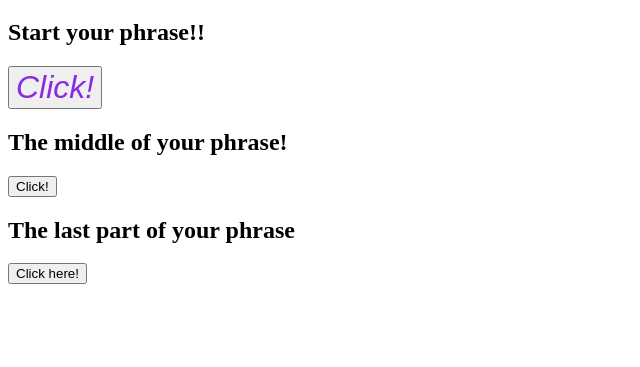
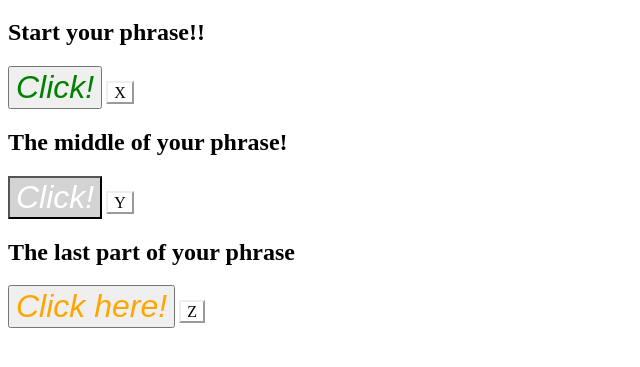
Before and after one commit to ajmccredie/The-Irish-Hexanator, a plain HTML site: page index.html in a window 1280 px wide. Shown: the part 61-428 px from the top of the page, without its empty margins (0-640 px from the left). Drawn offline with Linux system fonts and the light colour scheme.

Commit message:
add classess to sections, buttons and outputs, with css style to output elements

```diff
--- a/assets/css/style.css
+++ b/assets/css/style.css
@@ -10,8 +10,36 @@ h1 {
     color: blueviolet;
 }
 
+.sections {
+
+}
+
+.button {
+
+}
+
+.output {
+    margin: 0em;
+    padding: 1px 6px;
+    border-width: 2px;
+    border-style: outset;
+}
+
 #firstButton {
     font-size: 2rem;
     font-style: italic;
-    color: blueviolet;
+    color: green;
 }
+
+#secondButton {
+    font-size: 2rem;
+    font-style: italic;
+    color: white;
+    background-color: lightgrey;
+}
+
+#thirdButton {
+    font-size: 2rem;
+    font-style: italic;
+    color: orange;
+}
--- a/index.html
+++ b/index.html
@@ -10,43 +10,45 @@
 
   <h1>This is the Project 2 Deliverable!</h1>
 
-  <section>
+  <section class="sections">
     <div>
       <h2>Start your phrase!!</h2>
 
-      <button id="firstButton">
+      <button class="button" id="firstButton">
           Click!
       </button>
 
-      <output id="firstOutput">
-
+      <output class="output" id="firstOutput">
+          X
       </output>
     </div>
 
   </section>
 
-  <section>
+  <section class="sections">
     <div>
       <h2>The middle of your phrase!</h2>
 
-      <button id="secondButton">
+      <button class="button" id="secondButton">
         Click!
       </button>
 
-      <output id="secondOutput">
-
+      <output class="output" id="secondOutput">
+        Y
       </output>
     </div>
   </section>
 
-  <section>
+  <section class="sections">
+    <div>
+      <h2>The last part of your phrase</h2>
 
-    <h2>The last part of your phrase</h2>
-    <div>
-      <button id="thirdButton">
+      <button class="button" id="thirdButton">
         Click here!
-      <output id="thirdOutput">
+      </button>
 
+      <output class="output" id="thirdOutput">
+        Z
       </output>
     </div>
   </section>
```
